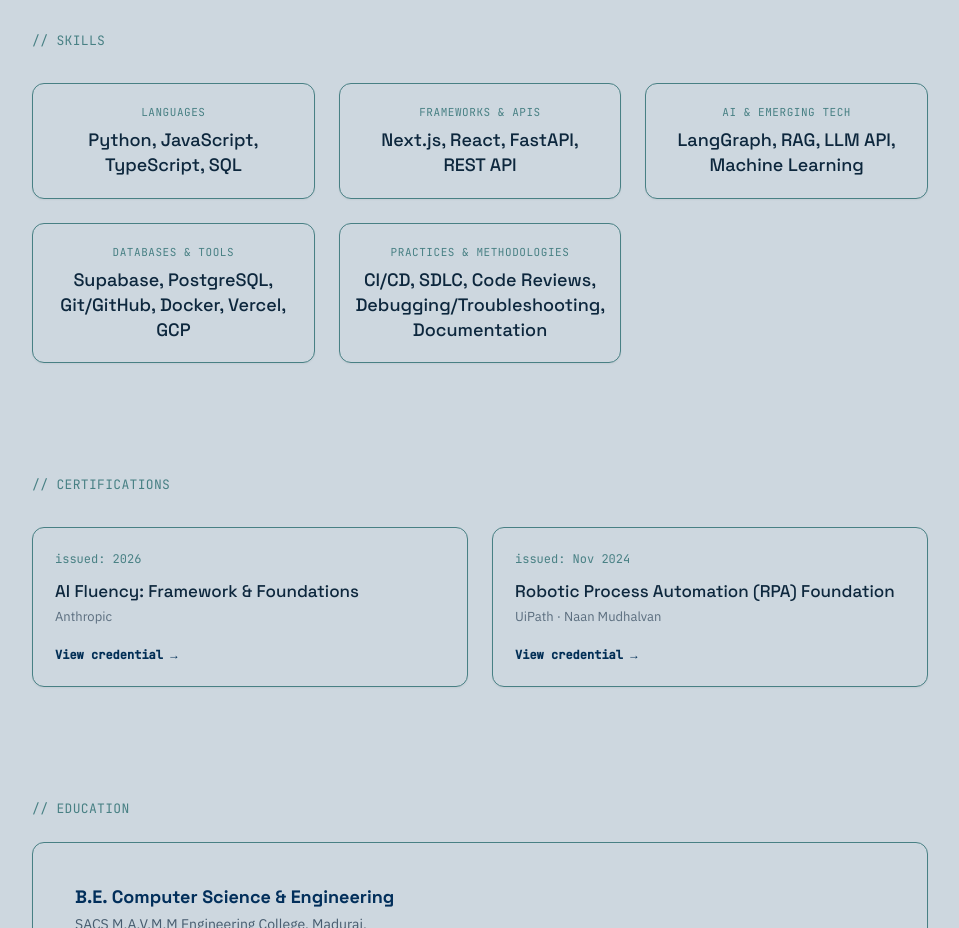
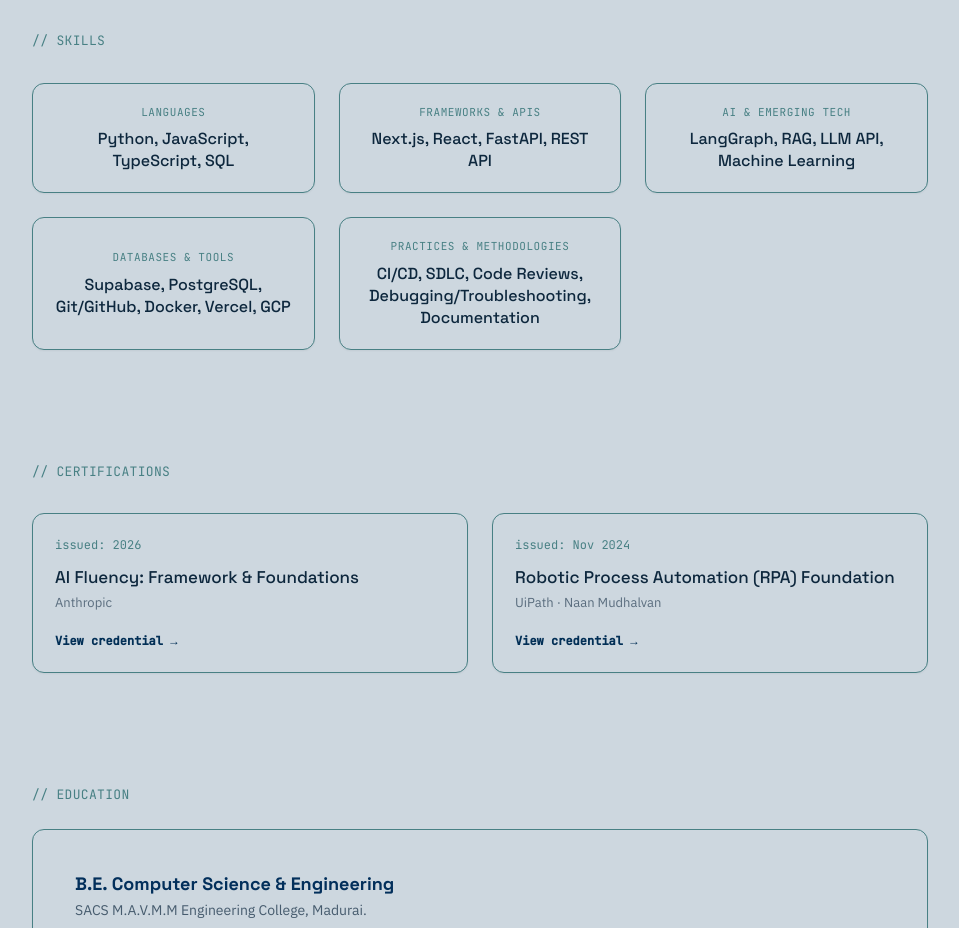
Before and after one commit to kannasgit/Myportfolio, a React (Vite) app: page / in a window 1280 px wide. Shown: the part 940-1868 px from the top of the page, without its empty margins (180-1139 px from the left). Built offline with nearby package versions, Linux system fonts and the light colour scheme.

Commit message:
update skills.tsx

```diff
--- a/src/components/Skills.tsx
+++ b/src/components/Skills.tsx
@@ -67,7 +67,7 @@ export const Skills: React.FC = () => {
               <span className="font-mono text-[11px] uppercase text-bright tracking-wider relative z-10 text-center">
                 {skill.label}
               </span>
-              <span className="font-display text-[18px] text-ink font-medium leading-snug relative z-10 text-center">
+              <span className="font-display text-[16px] text-ink font-medium leading-snug relative z-10 text-center">
                 {skill.value}
               </span>
             </div>
```
